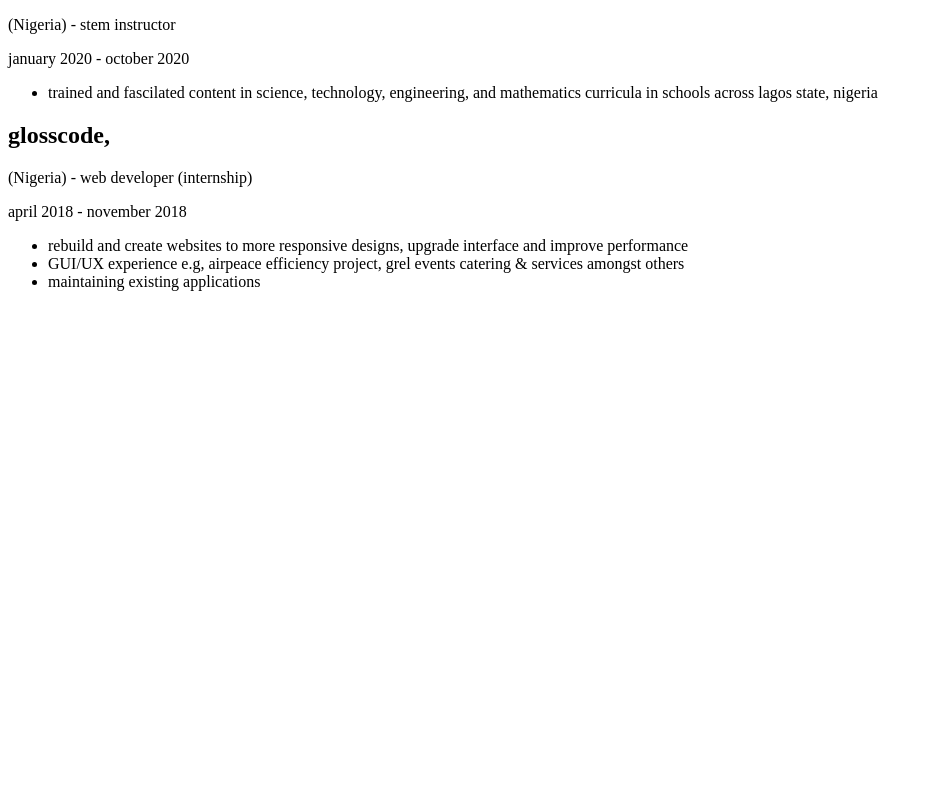
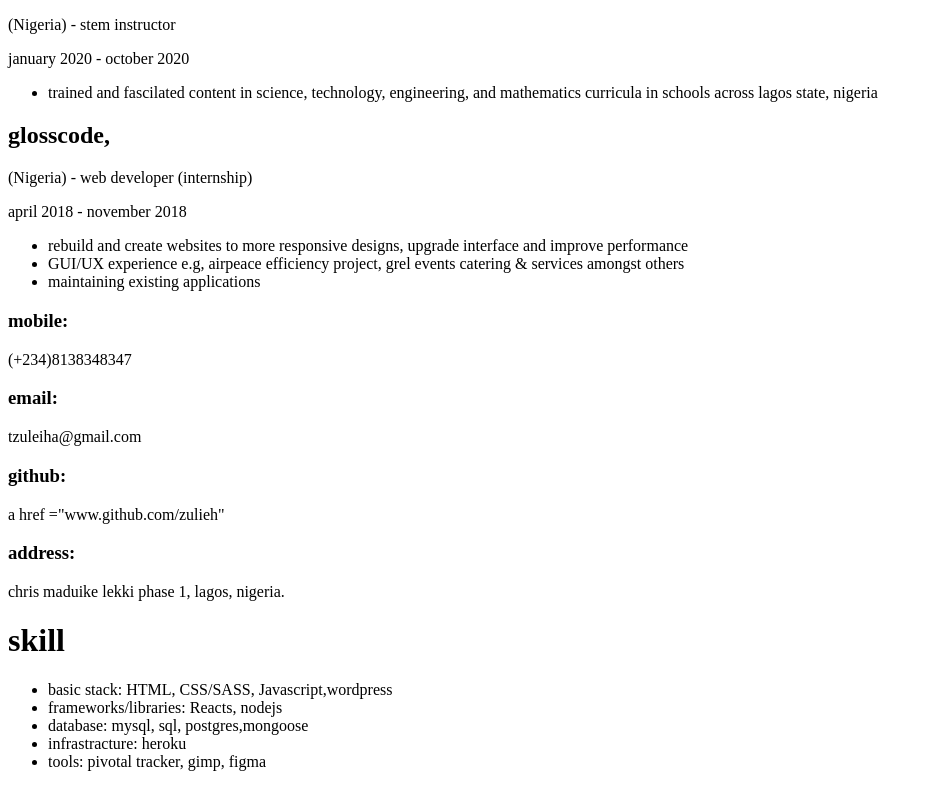
Before and after one commit to zulieh/Resume-page, a website: page src/index.html in a window 1280 px wide. Shown: the part 1458-2245 px from the top of the page, without its empty margins (0-933 px from the left). Before the commit the page ends 1765 px from the top, so only its background shows below. Drawn offline with Linux system fonts and the light colour scheme.

Commit message:
skills-content

```diff
--- a/src/index.html
+++ b/src/index.html
@@ -54,6 +54,23 @@
                             <li>maintaining existing applications</li>
                         </ul>
                     </div>
+
+                    <div class = "contact-section">
+                        <h3>mobile:</h3>(+234)8138348347
+                        <h3>email:</h3> tzuleiha@gmail.com
+                        <h3>github:</h3> a href ="www.github.com/zulieh"
+                        <h3>address:</h3> chris maduike lekki phase 1, lagos, nigeria.
+                    </div>
+                    <div class ="skill-section">
+                        <h1>skill</h1>
+                        <ul>
+                            <li>basic stack: HTML, CSS/SASS, Javascript,wordpress</li>
+                            <li>frameworks/libraries: Reacts, nodejs</li>
+                            <li>database: mysql, sql, postgres,mongoose</li>
+                            <li>infrastracture: heroku</li>
+                            <li>tools: pivotal tracker, gimp, figma</li>
+
+                        </ul>
                 </div>
             </div>
     </body>
```
